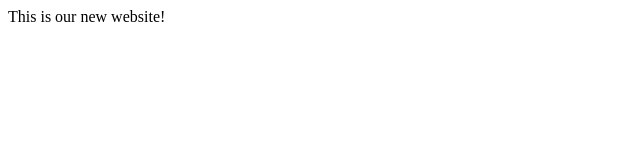
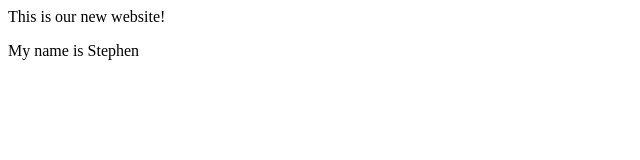
Before and after one commit to stephenzhao15/BusRoutes, a plain HTML site: page index.html in a window 1280 px wide. Shown: the whole page, without its empty margins (0-640 px from the left). Drawn offline with Linux system fonts and the light colour scheme.

Commit message:
first commit

```diff
--- a/index.html
+++ b/index.html
@@ -5,6 +5,7 @@
 
 <body>
     <p>This is our new website!</p>
+    <p>My name is Stephen</p>
 </body>
 
 </html>
```
